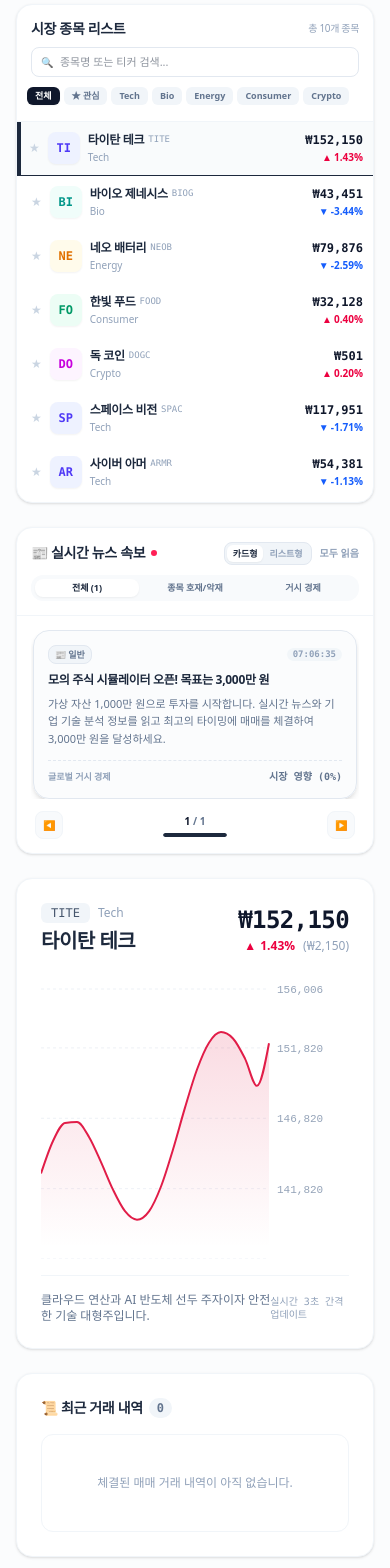
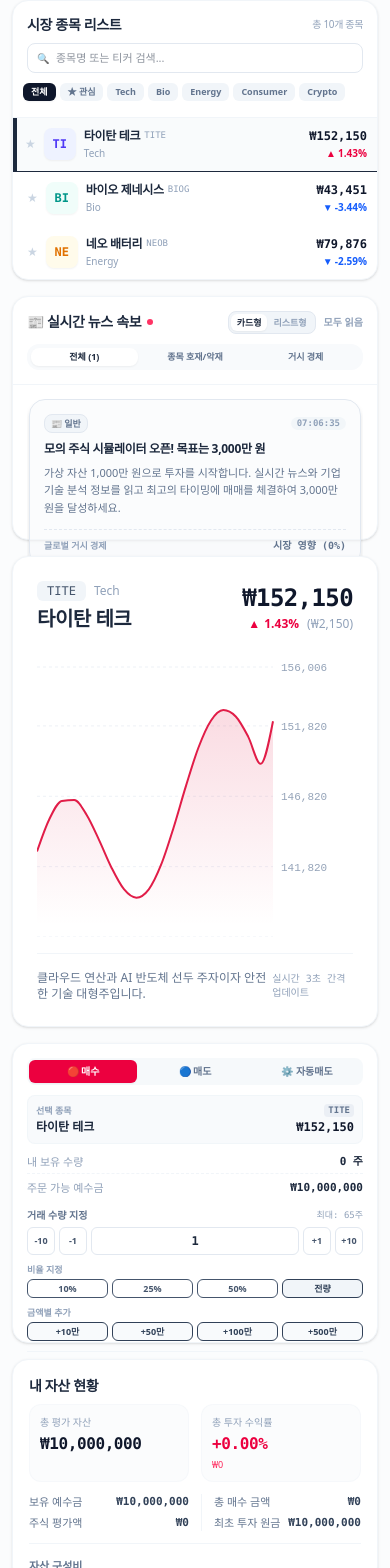
Before and after one commit to wjwjwj151011/Random_Stock_Practice, a React (Vite) app: page / in a window 390 px wide. Shown: the part 260-1828 px from the top of the page. Built offline with nearby package versions, Linux system fonts and the light colour scheme.

Commit message:
refactor: improve layout responsiveness
Remove hardcoded height constraints and simplify grid spacing to improve layout flexibility and responsiveness across different screen sizes. Remove unused TransactionHistory component.

```diff
--- a/src/App.tsx
+++ b/src/App.tsx
@@ -7,7 +7,6 @@ import StockList from './components/StockList';
 import TradingPanel from './components/TradingPanel';
 import PortfolioSummary from './components/PortfolioSummary';
 import NewsFeed from './components/NewsFeed';
-import TransactionHistory from './components/TransactionHistory';
 import BankPanel from './components/BankPanel';
 
 const INITIAL_CAPITAL = 10000000; // 10,000,000 KRW (1천만 원)
@@ -582,18 +581,21 @@ export default function App() {
       />
 
       {/* Main Layout Area */}
-      <main className="flex-1 max-w-7xl w-full mx-auto p-4 md:p-6 lg:p-8" id="main-content-area">
+      <main className="flex-1 max-w-7xl w-full mx-auto p-3 md:p-4 lg:p-4 flex flex-col justify-center" id="main-content-area">
         {activeTab === 'TRADING' ? (
-          <div className="grid grid-cols-1 lg:grid-cols-12 gap-6" id="bento-grid">
+          <div className="grid grid-cols-1 lg:grid-cols-12 gap-4" id="bento-grid">
 
             {/* Left Column: Stocks (Market) & News (Feed) */}
-            <div className="lg:col-span-3 flex flex-col gap-6" id="column-market-news">
+            <div className="lg:col-span-3 flex flex-col gap-4 lg:h-[540px]" id="column-market-news">
+              <div className="h-[280px]">
                 <StockList
                   stocks={stocks}
                   portfolio={portfolio}
                   selectedStockId={selectedStockId}
                   onSelectStock={setSelectedStockId}
                 />
+              </div>
+              <div className="h-[244px]">
                 <NewsFeed
                   news={news}
                   stocks={stocks}
@@ -601,22 +603,16 @@ export default function App() {
                   onMarkAllAsRead={handleMarkAllNewsRead}
                 />
               </div>
+            </div>
 
             {/* Center Column: Stock Chart & Trade History */}
-            <div className="lg:col-span-5 flex flex-col gap-6" id="column-charts">
-              <div className="flex-1 min-h-[360px]" id="chart-panel-container">
+            <div className="lg:col-span-5 lg:h-[540px]" id="column-charts">
               <StockChart stock={currentStock} sharesHeld={currentPortfolioItem?.shares || 0} />
-              </div>
-              <div id="tx-history-container">
-                <TransactionHistory
-                  transactions={transactions}
-                  onClear={() => setTransactions([])}
-                />
-              </div>
             </div>
 
             {/* Right Column: Assets Portfolio & Buying Console */}
-            <div className="lg:col-span-4 flex flex-col gap-6" id="column-trading">
+            <div className="lg:col-span-4 flex flex-col gap-4 lg:h-[540px]" id="column-trading">
+              <div className="h-[300px]">
                 <TradingPanel
                   stock={currentStock}
                   cash={cash}
@@ -626,6 +622,8 @@ export default function App() {
                   onAddAutoSellOrder={handleAddAutoSellOrder}
                   onCancelAutoSellOrder={handleCancelAutoSellOrder}
                 />
+              </div>
+              <div className="h-[224px]">
                 <PortfolioSummary
                   stocks={stocks}
                   portfolio={portfolio}
@@ -636,6 +634,7 @@ export default function App() {
                   loan={loan}
                   onGoToBank={() => setActiveTab('BANK')}
                 />
+              </div>
             </div>
 
           </div>
--- a/src/components/NewsFeed.tsx
+++ b/src/components/NewsFeed.tsx
@@ -283,7 +283,7 @@ export default function NewsFeed({ news, stocks, onSelectStock, onMarkAllAsRead
           )}
         </div>
       ) : (
-        <div className="flex-1 overflow-y-auto divide-y divide-slate-50 dark:divide-slate-800/40 p-1 max-h-[380px] lg:max-h-none" id="news-list-container">
+        <div className="flex-1 overflow-y-auto divide-y divide-slate-50 dark:divide-slate-800/40 p-1" id="news-list-container">
           {filteredNews.map((item) => {
             const impactedStock = getStockInfo(item.impactStockId);
             const isPositive = item.type === 'positive';
--- a/src/components/PortfolioSummary.tsx
+++ b/src/components/PortfolioSummary.tsx
@@ -181,7 +181,7 @@ export default function PortfolioSummary({
       {/* Holdings List */}
       <div className="flex-1 overflow-hidden flex flex-col" id="holdings-list-section">
         <span className="text-[11px] font-semibold text-slate-500 dark:text-slate-400 block mb-1.5">보유 종목 현황</span>
-        <div className="flex-1 overflow-y-auto border border-slate-100 dark:border-slate-800 rounded-xl divide-y divide-slate-50 dark:divide-slate-800/40 max-h-[180px]" id="holdings-scroll-container">
+        <div className="flex-1 overflow-y-auto border border-slate-100 dark:border-slate-800 rounded-xl divide-y divide-slate-50 dark:divide-slate-800/40" id="holdings-scroll-container">
           {stockDetails.map((item) => (
             <div
               key={item.stockId}
--- a/src/components/StockList.tsx
+++ b/src/components/StockList.tsx
@@ -102,7 +102,7 @@ export default function StockList({ stocks, portfolio, selectedStockId, onSelect
         </div>
       </div>
 
-      <div className="flex-1 overflow-y-auto divide-y divide-slate-50 dark:divide-slate-800/40 max-h-[380px] lg:max-h-none" id="stock-list-container">
+      <div className="flex-1 overflow-y-auto divide-y divide-slate-50 dark:divide-slate-800/40" id="stock-list-container">
         {filteredStocks.map((stock) => {
           const isSelected = stock.id === selectedStockId;
           const isUp = stock.price >= stock.prevPrice;
```
Lines whose indentation alone changed are shown as unchanged.
